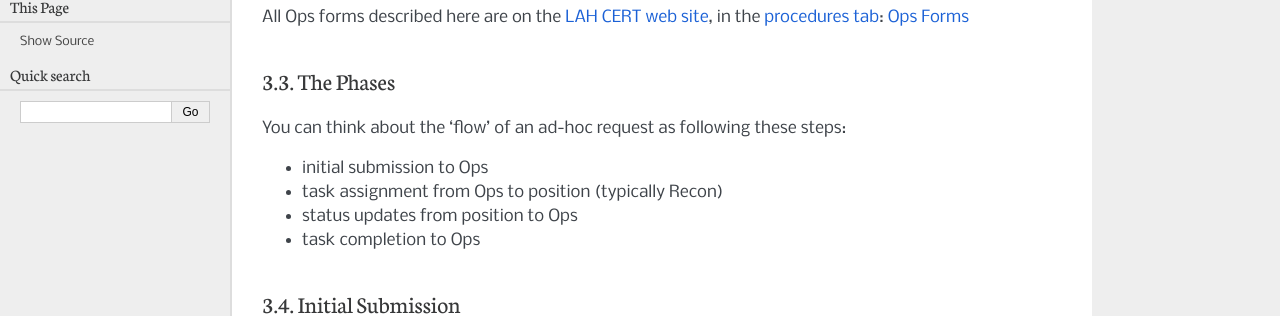
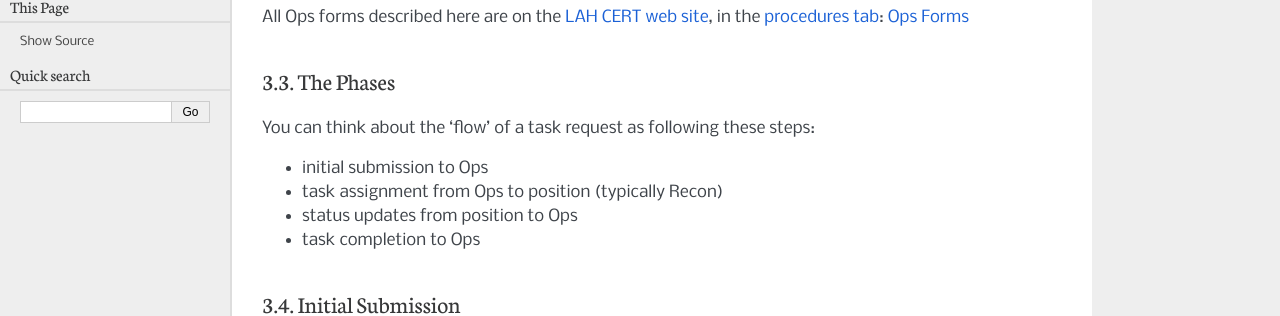
Before and after one commit to neilkatin/lahcert-ops-procedures, a Sphinx documentation site: the page built from source/highlevel.rst, in a window 1280 px wide and 900 px high. Shown: the part 423-739 px from the top of the window. Built offline with Sphinx 7.4.7, drawn with Linux system fonts in a browser that asks for light colours.

Commit message:
removed confusing use of ad-hoc in highlevel.rst

```diff
--- a/source/highlevel.rst
+++ b/source/highlevel.rst
@@ -23,7 +23,7 @@ in the `procedures tab <https://cert.lahcfd.org/procedures>`_:
 The Phases
 ----------
 
-You can think about the 'flow' of an ad-hoc request as following these steps:
+You can think about the 'flow' of a task request as following these steps:
 
 * initial submission to Ops
 * task assignment from Ops to position (typically Recon)
```
